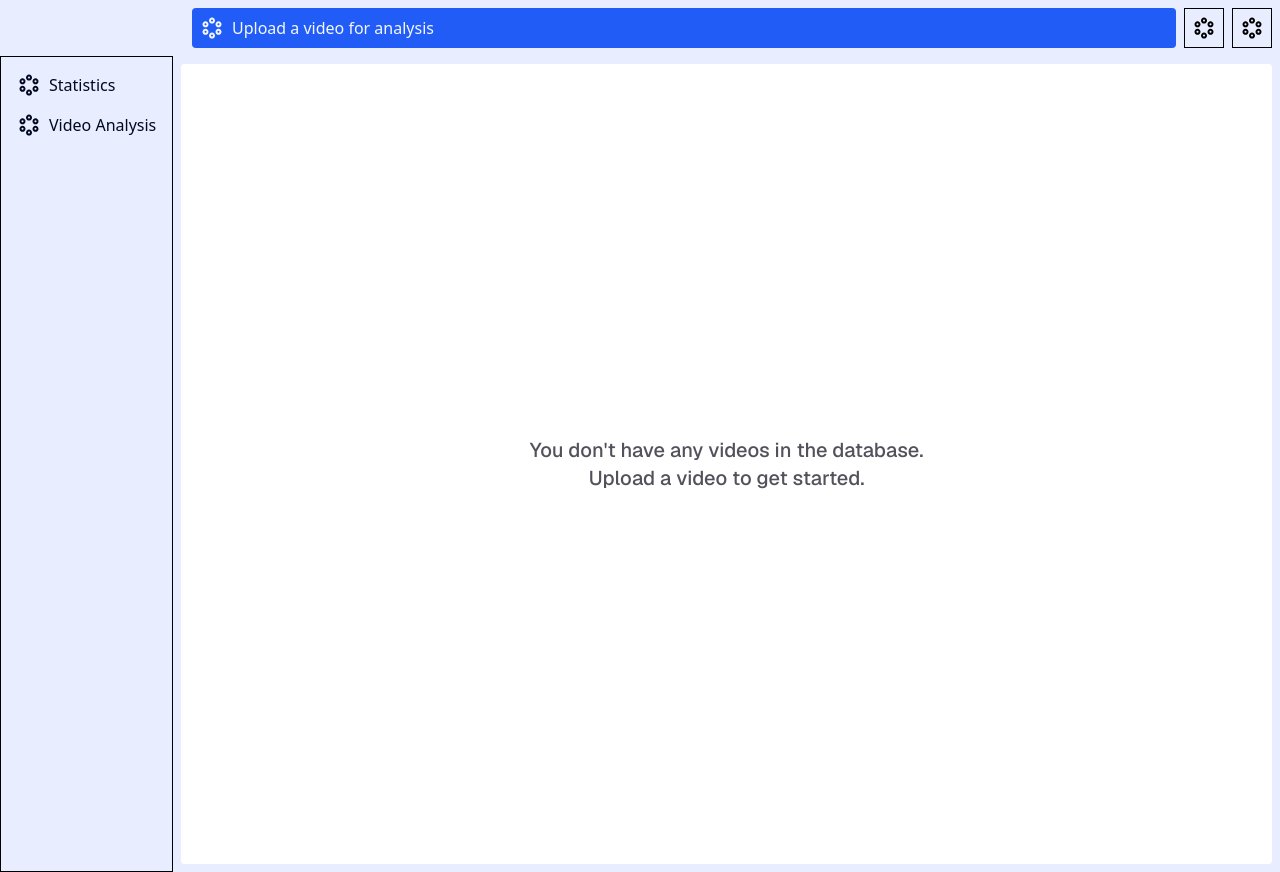
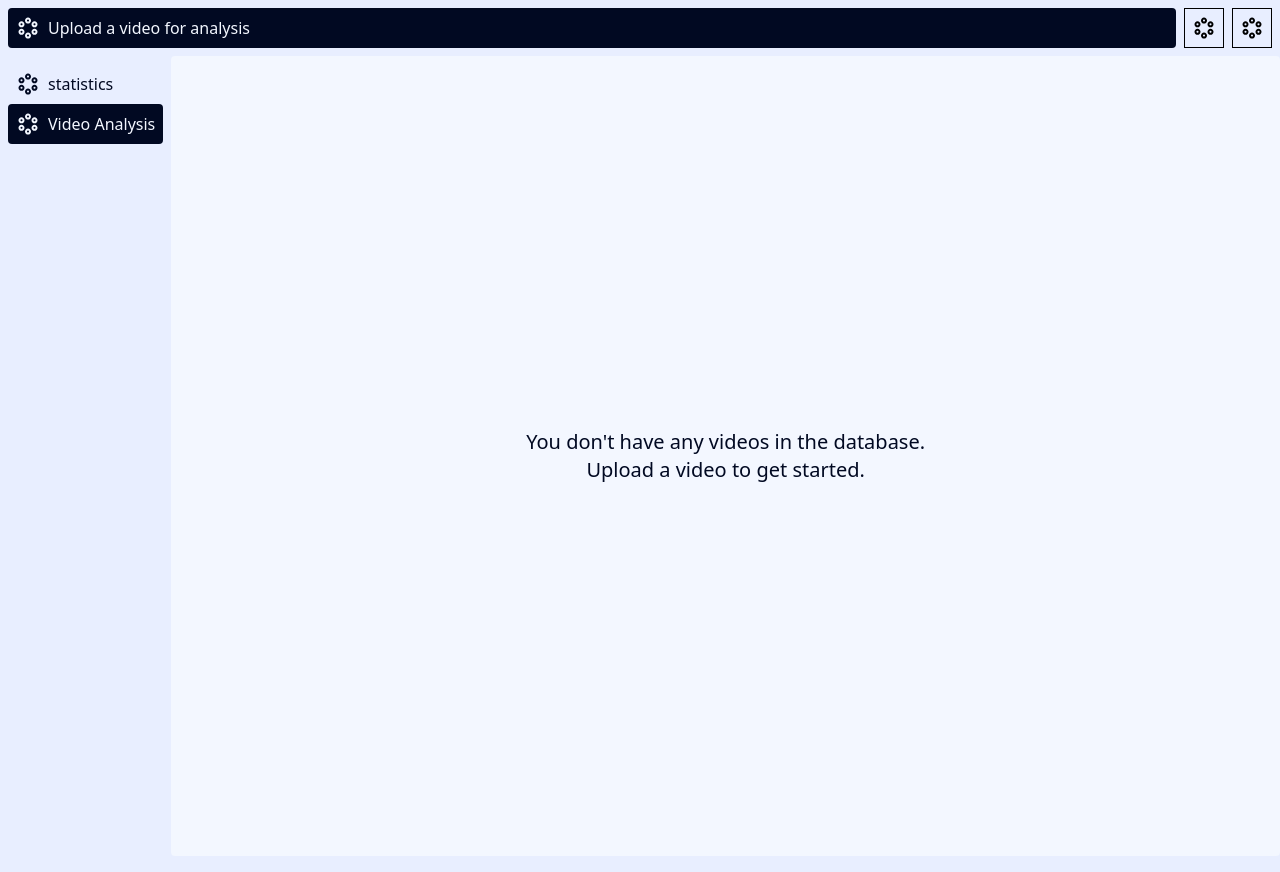
Before and after one commit to weijiePan/SBUHACKBall, a Next.js app in the folder client/: page / in a window 1280 px wide. Built offline with nearby package versions, Linux system fonts and the light colour scheme.

Commit message:
UI Changes2

```diff
--- a/client/app/layout.tsx
+++ b/client/app/layout.tsx
@@ -27,13 +27,13 @@ export default function RootLayout({
   return (
     <html lang="en">
       <body
-        className={`${geistSans.variable} ${geistMono.variable} antialiased min-h-screen`}
+        className={`${geistSans.variable} ${geistMono.variable} bg-background-tone1 antialiased min-h-screen`}
       >
         <div className="flex flex-col min-h-screen">
           <Header />
           <div className="flex flex-row min-h-screen w-full">
             <LeftSidebar />
-            <div className="p-2 w-full bg-background-tone1">
+            <div className="w-full rounded bg-background">
               {children}
             </div>
           </div>
--- a/client/app/page.tsx
+++ b/client/app/page.tsx
@@ -2,9 +2,9 @@ import Image from "next/image";
 
 export default function Home() {
   return (
-    <div className="h-lvh rounded flex items-center justify-center bg-zinc-50 font-sans dark:bg-black">
-      <main className="rounded flex w-full h-full flex-col items-center justify-center bg-white dark:bg-zinc-900">
-        <p className="text-xl max-w-md text-center font-medium  text-zinc-600 dark:text-zinc-100">
+    <div className="h-lvh rounded flex items-center justify-center">
+      <main className="rounded flex w-full h-full flex-col items-center justify-center">
+        <p className="text-xl max-w-md text-center font-medium text-foreground">
           You don't have any videos in the database. Upload a video to get started.
         </p>
       </main>
--- a/client/app/ui/header.tsx
+++ b/client/app/ui/header.tsx
@@ -3,12 +3,11 @@
 import Link from "next/link"
 import Image from "next/image"
 
-export default function Header() {
+export function UploadFileButton() {
     return (
-        <div className="">
-            <nav className="h-14 w-full pl-48 pr-2 bg-background-tone1 flex flex-row items-center gap-2">
-                <div className="h-10 flex flex-row px-2 py-1 bg-primary text-background rounded w-full">
-                    <Link className="flex items-center flex-row gap-2" href="/statistics">
+        // <form>
+        //     <input type="file" accept="video/*" name="" id="" />
+            <button className="h-10 flex items-center flex-row px-2 gap-2 py-1 bg-foreground text-background rounded w-full">
                 <svg
                     className="text-text w-6 h-6"
                     fill="currentColor"
@@ -17,8 +16,17 @@ export default function Header() {
                 </svg>
                 <p className="max-w-md text-md font-medium leading-8 text-text truncate"> Upload a video for analysis
                 </p>
-                    </Link>
-                </div>
+            </button>
+        // </form>
+    )
+}
+
+
+export default function Header() {
+    return (
+        <nav className="pl-2 h-14 w-full pr-2 bg-background-tone1 flex flex-row items-center gap-2">
+            <UploadFileButton />
+
             <div className="flex gap-2 flex-row">
                 <div className="border flex justify-center items-center w-10 h-10">
                     <svg
@@ -38,7 +46,5 @@ export default function Header() {
                 </div>
             </div>
         </nav>
-
-        </div>
     )
 }
--- a/client/app/ui/left-sidebar.tsx
+++ b/client/app/ui/left-sidebar.tsx
@@ -3,39 +3,28 @@
 import Link from "next/link"
 import Image from "next/image"
 import { useSelectedLayoutSegment } from 'next/navigation'
+import NavLink from "./navlink";
 
 export default function LeftSidebar() {
     const segment = useSelectedLayoutSegment();
     return (
-        <div className="bg-background-tone1 w-48 flex flex-col px-2 py-2 border">
-            <div className="h-10 flex flex-row px-2 py-1 text-foreground rounded w-full">
-                <Link className="flex items-center flex-row gap-2" href="/statistics">
+        <div className="bg-background-tone1 w-48 flex flex-col px-2 py-2">
+            <NavLink slug={"statistics"}>
                 <svg
                     className="text-text w-6 h-6"
                     fill="currentColor"
                     xmlns="http://www.w3.org/2000/svg" width="24" height="24" viewBox="0 0 24 24">
                     <path fill="currentColor" d="M12 22.5q-1.25 0-2.125-.875T9 19.5t.875-2.125T12 16.5t2.125.875T15 19.5t-.875 2.125T12 22.5m0-2q.425 0 .713-.288T13 19.5t-.288-.712T12 18.5t-.712.288T11 19.5t.288.713t.712.287m-6.5-1.75q-1.25 0-2.125-.875T2.5 15.75t.875-2.125T5.5 12.75t2.125.875t.875 2.125t-.875 2.125t-2.125.875m13 0q-1.25 0-2.125-.875T15.5 15.75t.875-2.125t2.125-.875t2.125.875t.875 2.125t-.875 2.125t-2.125.875m-13-2q.425 0 .713-.288t.287-.712t-.288-.712t-.712-.288t-.712.288t-.288.712t.288.713t.712.287m13 0q.425 0 .713-.288t.287-.712t-.288-.712t-.712-.288t-.712.288t-.288.712t.288.713t.712.287m-13-5.5q-1.25 0-2.125-.875T2.5 8.25t.875-2.125T5.5 5.25t2.125.875T8.5 8.25t-.875 2.125t-2.125.875m13 0q-1.25 0-2.125-.875T15.5 8.25t.875-2.125T18.5 5.25t2.125.875t.875 2.125t-.875 2.125t-2.125.875m-13-2q.425 0 .713-.288T6.5 8.25t-.288-.712T5.5 7.25t-.712.288t-.288.712t.288.713t.712.287m13 0q.425 0 .713-.288t.287-.712t-.288-.712t-.712-.288t-.712.288t-.288.712t.288.713t.712.287M12 7.5q-1.25 0-2.125-.875T9 4.5t.875-2.125T12 1.5t2.125.875T15 4.5t-.875 2.125T12 7.5m0-2q.425 0 .713-.288T13 4.5t-.288-.712T12 3.5t-.712.288T11 4.5t.288.713T12 5.5" />
                 </svg>
-                    <p className="max-w-md text-md font-medium leading-8 text-text truncate">
-                        {segment}
-                        Statistics
-
-                    </p>
-                </Link>
-            </div>
-<div className="h-10 flex flex-row px-2 py-1 text-foreground rounded w-full">
-                <Link className="flex items-center flex-row gap-2" href="/">
+            </NavLink>
+            <NavLink slug={""}>
                 <svg
                     className="text-text w-6 h-6"
                     fill="currentColor"
                     xmlns="http://www.w3.org/2000/svg" width="24" height="24" viewBox="0 0 24 24">
                     <path fill="currentColor" d="M12 22.5q-1.25 0-2.125-.875T9 19.5t.875-2.125T12 16.5t2.125.875T15 19.5t-.875 2.125T12 22.5m0-2q.425 0 .713-.288T13 19.5t-.288-.712T12 18.5t-.712.288T11 19.5t.288.713t.712.287m-6.5-1.75q-1.25 0-2.125-.875T2.5 15.75t.875-2.125T5.5 12.75t2.125.875t.875 2.125t-.875 2.125t-2.125.875m13 0q-1.25 0-2.125-.875T15.5 15.75t.875-2.125t2.125-.875t2.125.875t.875 2.125t-.875 2.125t-2.125.875m-13-2q.425 0 .713-.288t.287-.712t-.288-.712t-.712-.288t-.712.288t-.288.712t.288.713t.712.287m13 0q.425 0 .713-.288t.287-.712t-.288-.712t-.712-.288t-.712.288t-.288.712t.288.713t.712.287m-13-5.5q-1.25 0-2.125-.875T2.5 8.25t.875-2.125T5.5 5.25t2.125.875T8.5 8.25t-.875 2.125t-2.125.875m13 0q-1.25 0-2.125-.875T15.5 8.25t.875-2.125T18.5 5.25t2.125.875t.875 2.125t-.875 2.125t-2.125.875m-13-2q.425 0 .713-.288T6.5 8.25t-.288-.712T5.5 7.25t-.712.288t-.288.712t.288.713t.712.287m13 0q.425 0 .713-.288t.287-.712t-.288-.712t-.712-.288t-.712.288t-.288.712t.288.713t.712.287M12 7.5q-1.25 0-2.125-.875T9 4.5t.875-2.125T12 1.5t2.125.875T15 4.5t-.875 2.125T12 7.5m0-2q.425 0 .713-.288T13 4.5t-.288-.712T12 3.5t-.712.288T11 4.5t.288.713T12 5.5" />
                 </svg>
-                    <p className="max-w-md text-md font-medium leading-8 text-text truncate">
-                        Video Analysis
-                    </p>
-                </Link>
-            </div>
+            </NavLink>
         </div>
     )
 }
--- /dev/null
+++ b/client/app/ui/navlink.tsx
@@ -0,0 +1,30 @@
+'use client'
+
+import Link from 'next/link'
+import { useSelectedLayoutSegment } from 'next/navigation'
+
+export default function NavLink({
+  slug,
+  children,
+}: {
+  slug: string | null
+  children: React.ReactNode
+}) {
+  // Navigating to `/blog/hello-world` will return 'hello-world'
+  // for the selected layout segment
+  const segment = useSelectedLayoutSegment()
+  // console.log(segment);
+  // "" === null is false so account for the case when segment is null
+  const isActive = (slug == "" && !segment) || (slug === segment)
+
+  return (
+    <div className={`h-10 flex flex-row px-2 py-1 rounded w-full ${isActive ? 'bg-foreground text-background' : 'text-foreground'}`}>
+      <Link className="flex items-center flex-row gap-2" href={`/${slug}`}>
+        {children}
+        <p className="max-w-md text-md font-medium leading-8 text-text truncate">
+        {!slug ? "Video Analysis" : slug}
+        </p>
+      </Link>
+    </div>
+  )
+}
```
Lines whose indentation alone changed are shown as unchanged.
